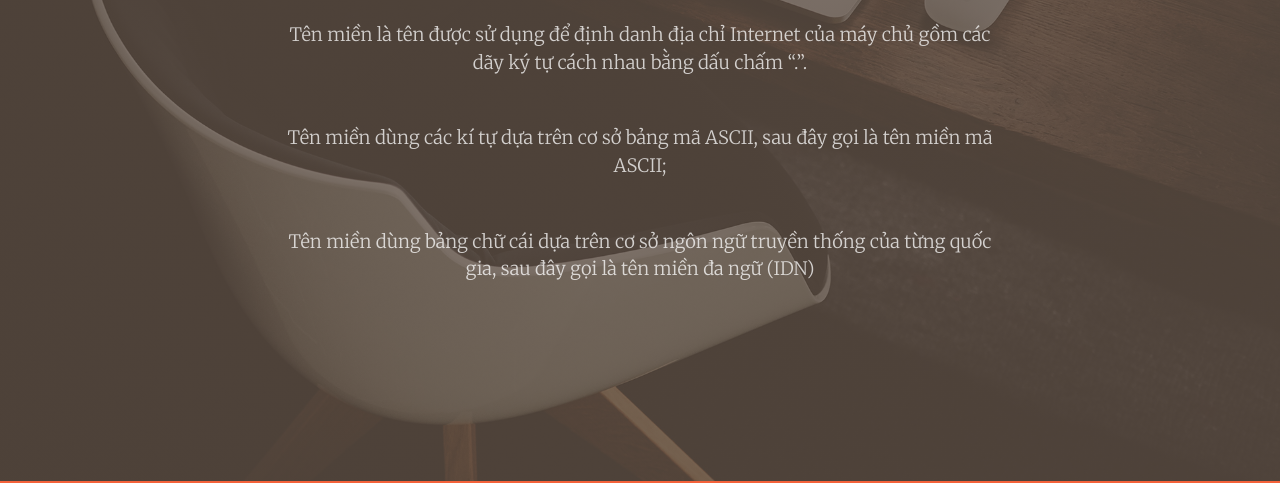
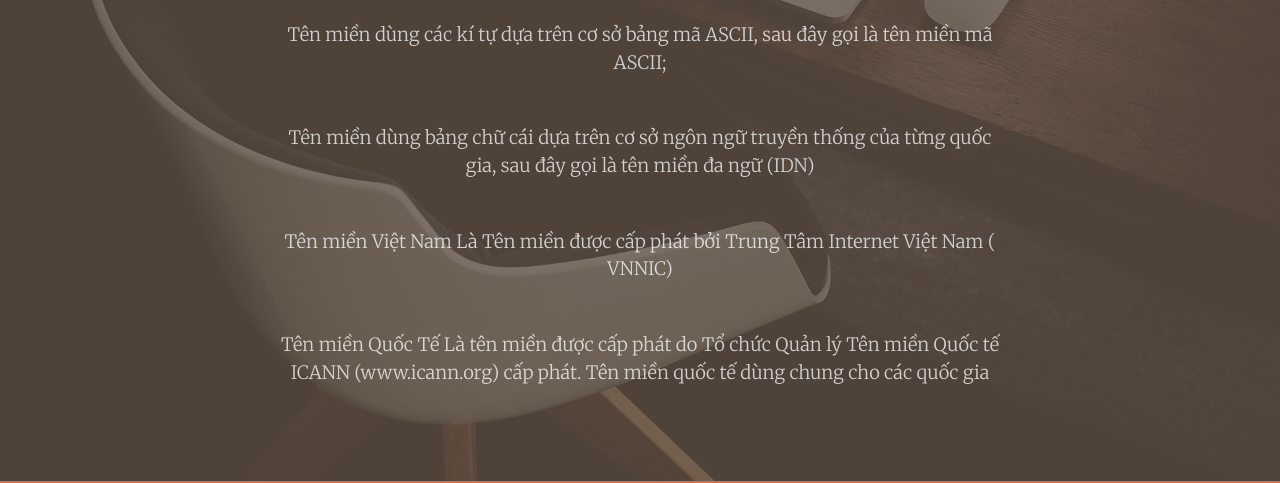
Before and after one commit to dangphampa/linux, a website with bundled scripts: page index.html in a window 1280 px wide. Shown: the part 319-802 px from the top of the page. Built offline with nearby package versions, Linux system fonts and the light colour scheme.

Commit message:
Update index.html

```diff
--- a/index.html
+++ b/index.html
@@ -65,6 +65,8 @@
           <p class="text-white-75 font-weight-light mb-5">Tên miền là tên được sử dụng để định danh địa chỉ Internet của máy chủ gồm các dãy ký tự cách nhau bằng dấu chấm “.”.</p>
           <p class="text-white-75 font-weight-light mb-5">Tên miền dùng các kí tự dựa trên cơ sở bảng mã ASCII, sau đây gọi là tên miền mã ASCII;</p>
           <p class="text-white-75 font-weight-light mb-5">Tên miền dùng bảng chữ cái dựa trên cơ sở ngôn ngữ truyền thống của từng quốc gia, sau đây gọi là tên miền đa ngữ (IDN)</p>
+          <p class="text-white-75 font-weight-light mb-5">Tên miền Việt Nam Là Tên miền được cấp phát bởi Trung Tâm Internet Việt Nam ( VNNIC)</p>
+          <p class="text-white-75 font-weight-light mb-5">Tên miền Quốc Tế Là tên miền được cấp phát do Tổ chức Quản lý Tên miền Quốc tế ICANN (www.icann.org) cấp phát. Tên miền quốc tế dùng chung cho các quốc gia</p>
         </div>
       </div>
     </div>
```
